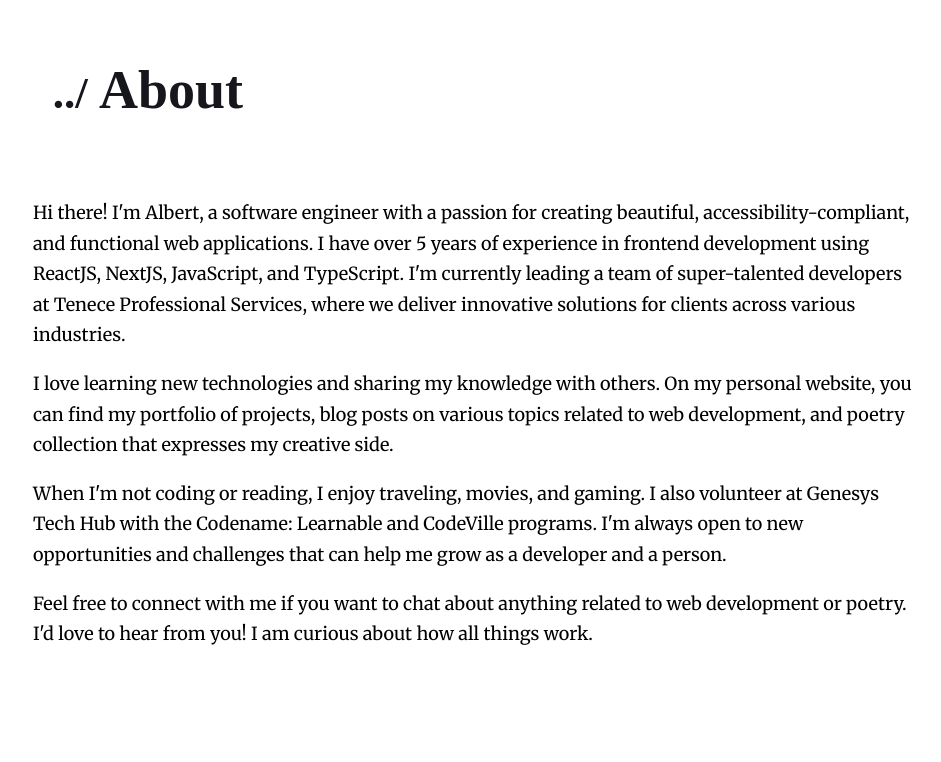
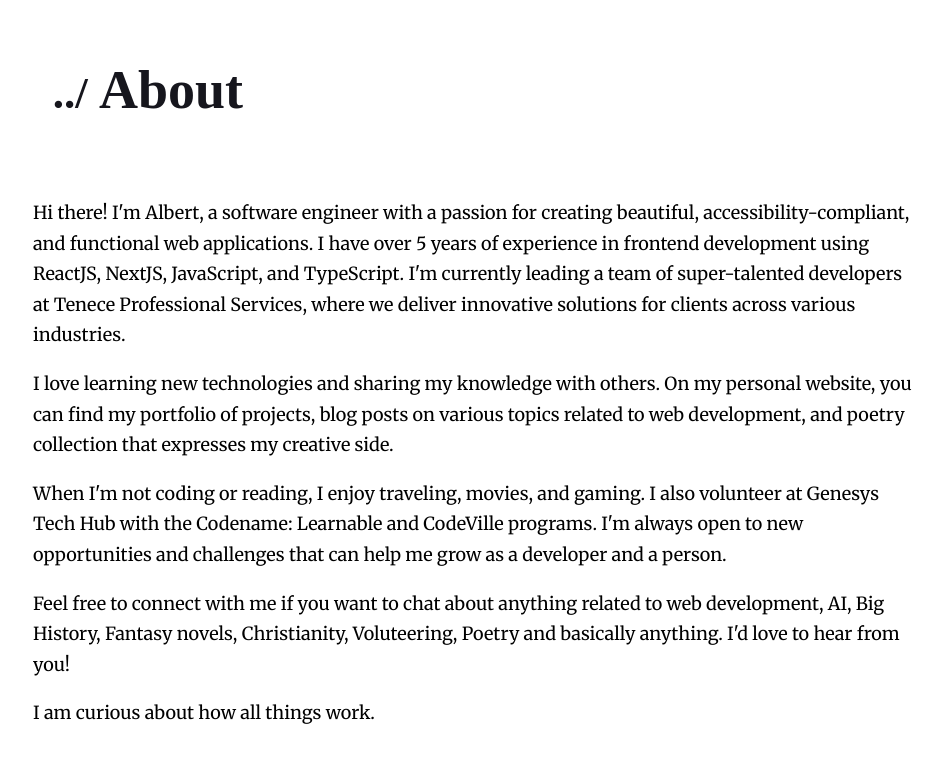
Before and after one commit to albert-tarkaa/taving, a Next.js app: page /about in a window 1280 px wide. Shown: the top 762 px of the page, without its empty margins (165-1106 px from the left). Built offline with nearby package versions, Linux system fonts and the light colour scheme; a web font is replaced by a local one.

Commit message:
linter fix

```diff
--- a/pages/about.js
+++ b/pages/about.js
@@ -11,18 +11,18 @@ const About = () =>
       <div className='container'>
         <main className='main'>
           <div className='description'>
-            <p>Hi there! I'm Albert, a software engineer with a passion for creating beautiful, accessibility-compliant, and functional web applications. I have over 5 years of experience in frontend development using ReactJS, NextJS, JavaScript, and TypeScript. I'm currently leading a team of super-talented developers at <Link href='www.tenece.com'>Tenece Professional Services</Link>, where we deliver innovative solutions for clients across various industries.</p>
+            <p>Hi there! I&apos;m Albert, a software engineer with a passion for creating beautiful, accessibility-compliant, and functional web applications. I have over 5 years of experience in frontend development using ReactJS, NextJS, JavaScript, and TypeScript. I&apos;m currently leading a team of super-talented developers at <Link href='www.tenece.com'>Tenece Professional Services</Link>, where we deliver innovative solutions for clients across various industries.</p>
 
             <p>
               I love learning new technologies and sharing my knowledge with others. On my personal website, you can find my portfolio of projects, blog posts on various topics related to web development, and poetry collection that expresses my creative side.</p>
 
             <p>
-              When I'm not coding or reading, I enjoy traveling, movies, and gaming. I also volunteer at Genesys Tech Hub with the Codename: Learnable and CodeVille programs. I'm always open to new opportunities and challenges that can help me grow as a developer and a person.
+              When I&apos;m not coding or reading, I enjoy traveling, movies, and gaming. I also volunteer at Genesys Tech Hub with the Codename: Learnable and CodeVille programs. I&apos;m always open to new opportunities and challenges that can help me grow as a developer and a person.
             </p>
             <p>
-              Feel free to connect with me if you want to chat about anything related to web development or poetry. I'd love to hear from you!
-
-              I am curious about how all things work.</p>
+              Feel free to connect with me if you want to chat about anything related to web development, AI, Big History, Fantasy novels, Christianity, Voluteering, Poetry and basically anything. I&apos;d love to hear from you!
+</p>
+             <p> I am curious about how all things work.</p>
           </div>
         </main>
       </div>
```
